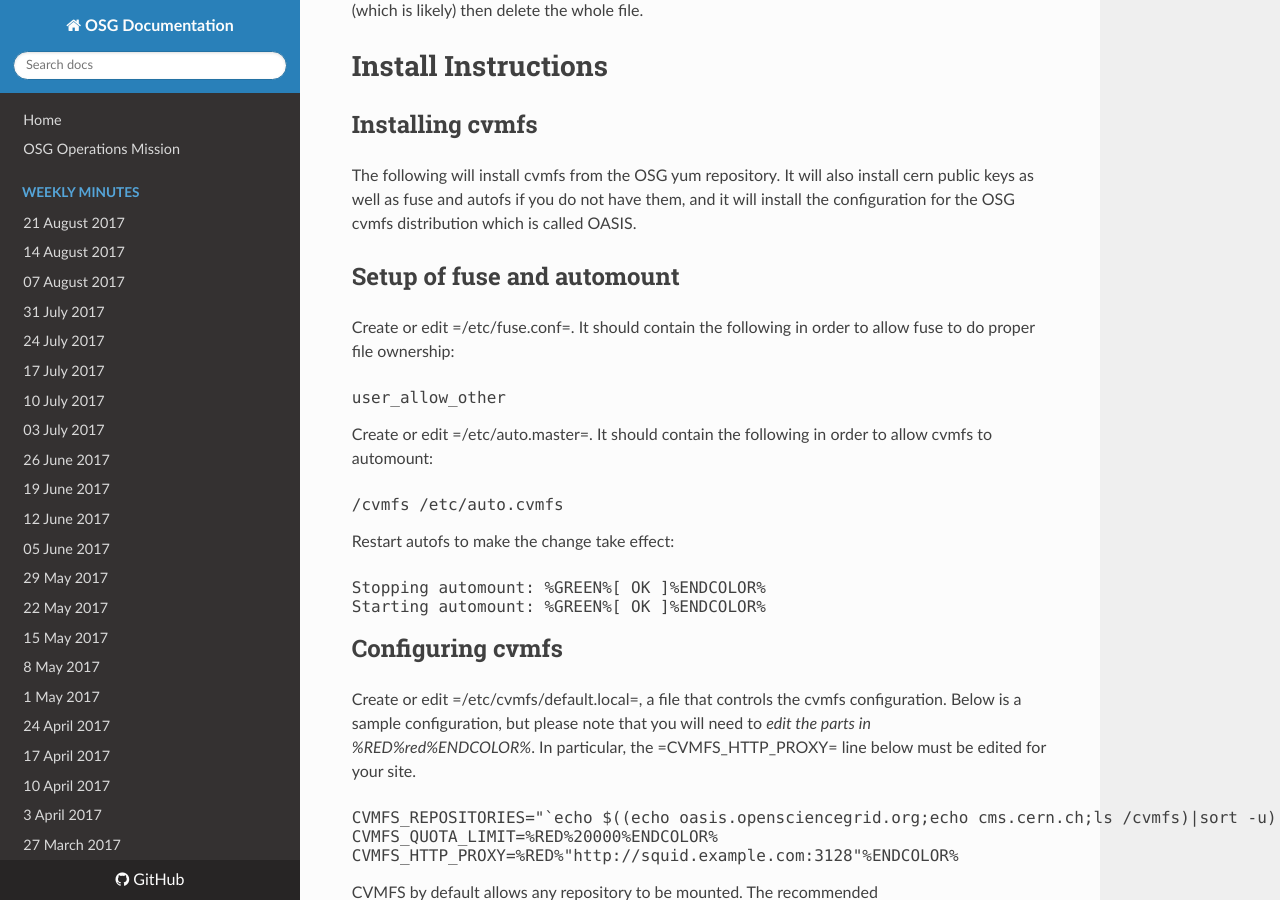
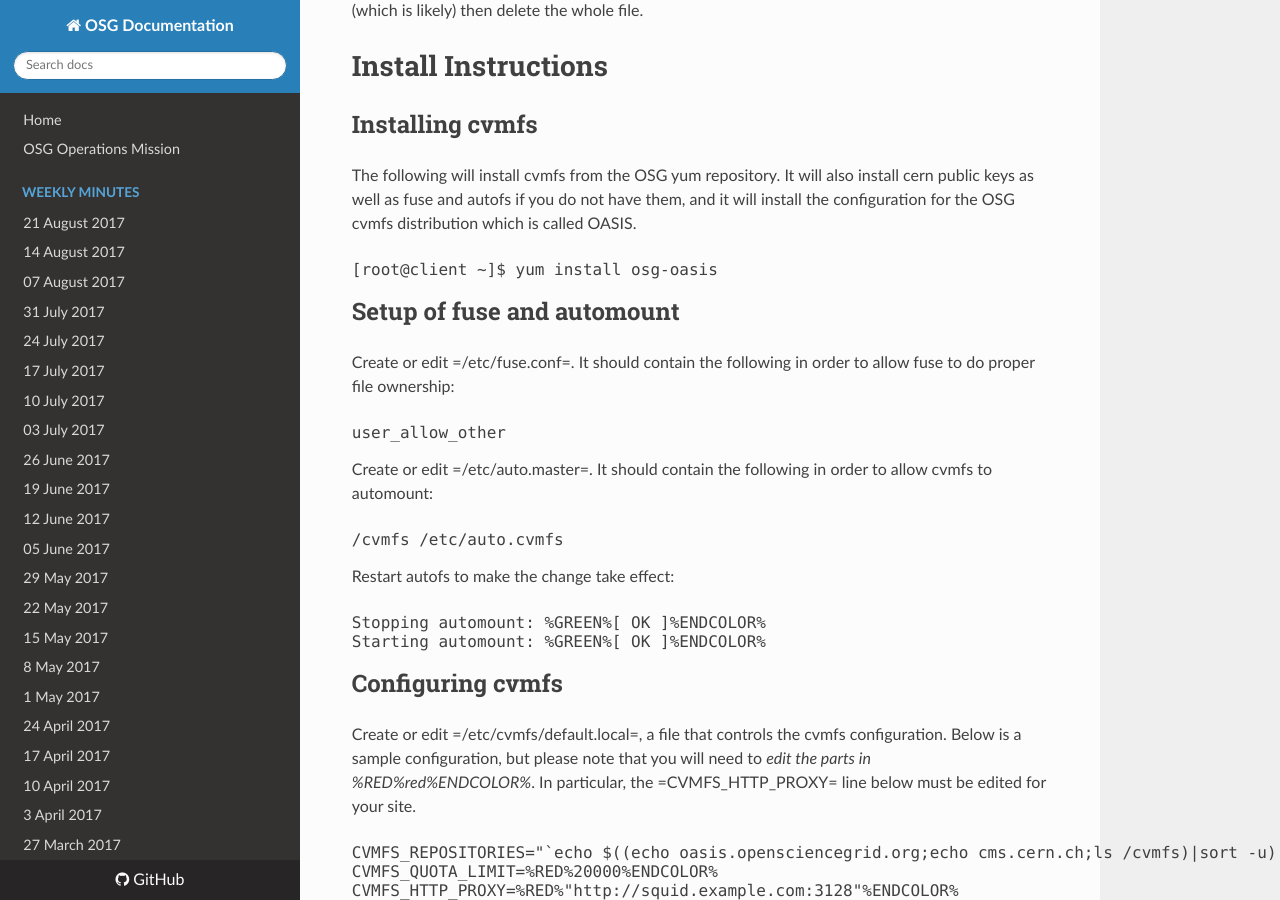
Before and after one commit to osg-htc/operations, an MkDocs documentation site: the page built from docs/cvmfs-install.md, in a window 1280 px wide and 900 px high, scrolled down 1428 px. Built offline with MkDocs 1.6.1, drawn with Linux system fonts in a browser that asks for light colours; nearby versions of some CDN libraries; old or Windows-style settings are respelled for this version of MkDocs.

Commit message:
Update cvmfs-install.md

```diff
--- a/docs/cvmfs-install.md
+++ b/docs/cvmfs-install.md
@@ -51,6 +51,7 @@ When upgrading from a cvmfs version older than 2.1.20, delete the setting of CVM
 
 The following will install cvmfs from the OSG yum repository. It will also install cern public keys as well as fuse and autofs if you do not have them, and it will install the configuration for the OSG cvmfs distribution which is called OASIS.
 <pre class="rootscreen">
+[root@client ~]$ yum install osg-oasis
 </pre>
 
 ## Setup of fuse and automount
```
